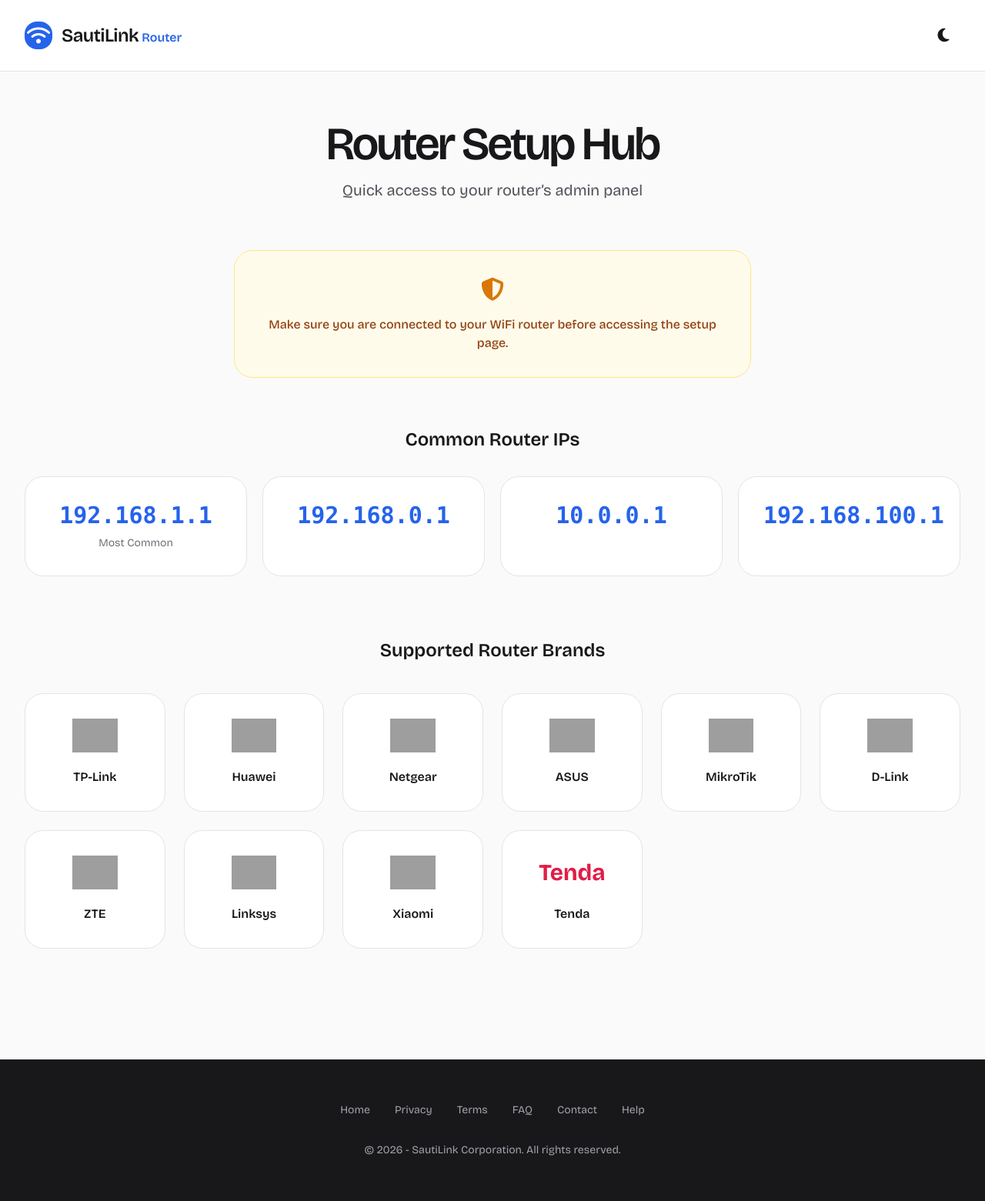
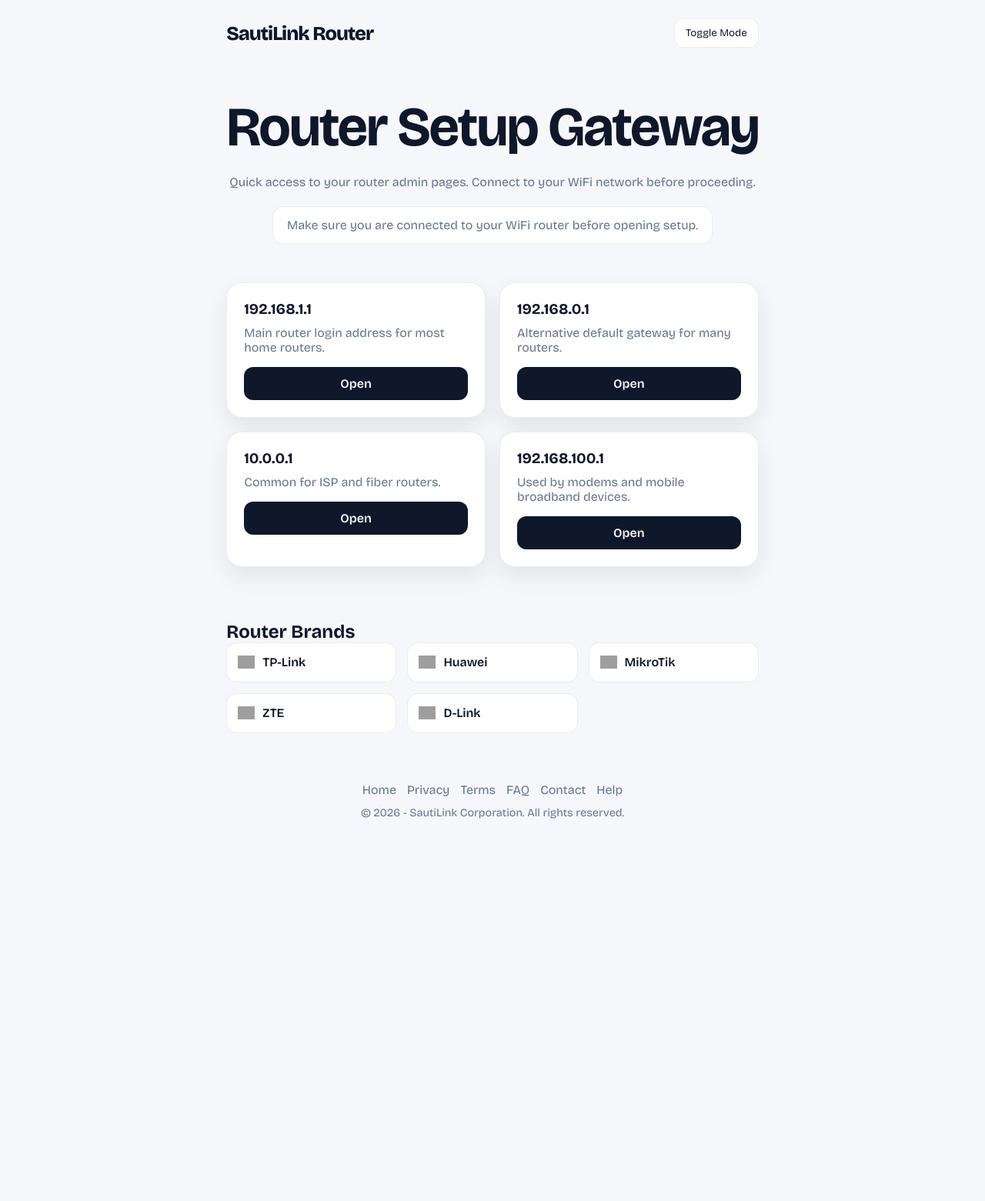
Before and after one commit to sautilink/router, a plain HTML site: page index.html in a window 1280 px wide. Shown: the whole page at 77% size. After the commit the page ends 1105 px from the top, so only its background shows below. Drawn offline with nearby package versions, Linux system fonts and the light colour scheme; grey boxes are pictures that could not be loaded.

Commit message:
Update index.html
Updated meta tags and styles for improved layout and functionality.

```diff
--- a/index.html
+++ b/index.html
@@ -1,202 +1,265 @@
-<!DOCTYPE html>
-<html lang="en">
+<!DOCTYPE html><html lang="en">
 <head>
-  <meta charset="UTF-8">
-  <meta name="viewport" content="width=device-width, initial-scale=1.0">
+  <meta charset="UTF-8" />
+  <meta name="viewport" content="width=device-width, initial-scale=1.0" />  <title>Router Setup Gateway — SautiLink</title>
+  <meta name="description" content="Quickly access your router admin page with SautiLink Router Gateway. Open common router login addresses, setup WiFi routers, and manage your network easily." />
+  <meta name="keywords" content="Router Login, Router Setup, WiFi Admin, TP-Link Login, Huawei Router, Mikrotik Login, 192.168.1.1, SautiLink" />
+  <meta name="author" content="SautiLink Corporation" />  <meta property="og:title" content="Router Setup Gateway — SautiLink" />
+  <meta property="og:description" content="Access your router admin page instantly with SautiLink Router Gateway." />
+  <meta property="og:type" content="website" />
+  <meta property="og:url" content="https://router.sautilink.com" />  <link rel="preconnect" href="https://fonts.googleapis.com">
+  <link rel="preconnect" href="https://fonts.gstatic.com" crossorigin>
+  <link href="https://fonts.googleapis.com/css2?family=Bricolage+Grotesque:wght@300;400;500;600;700;800&display=swap" rel="stylesheet">  <style>
+    :root {
+      --bg: #f6f7fb;
+      --card: #ffffff;
+      --text: #0f172a;
+      --muted: #64748b;
+      --border: rgba(15, 23, 42, 0.08);
+      --primary: #0f172a;
+      --shadow: 0 12px 30px rgba(0,0,0,0.08);
+    }
 
-  <title>Router Setup Hub - SautiLink</title>
-  <meta name="description" content="Quick and easy access to your router admin panel. Support for TP-Link, Huawei, Netgear, ASUS, MikroTik and many more.">
+    body.dark {
+      --bg: #070b18;
+      --card: #0f172a;
+      --text: #f8fafc;
+      --muted: #94a3b8;
+      --border: rgba(255,255,255,0.08);
+      --primary: #f8fafc;
+      --shadow: 0 12px 30px rgba(0,0,0,0.4);
+    }
 
-  <meta property="og:title" content="Router Setup Hub - SautiLink">
-  <meta property="og:description" content="Fast router login for all major brands">
-  <meta property="og:url" content="https://router.sautilink.com">
-
-  <link rel="icon" href="https://www.sautilink.com/favicon.ico" type="image/x-icon">
-
-  <!-- Bricolage Grotesque Font -->
-  <link href="https://fonts.googleapis.com/css2?family=Bricolage+Grotesque:wght@400;500;600;700&display=swap" rel="stylesheet">
-
-  <script src="https://cdn.tailwindcss.com"></script>
-  <link rel="stylesheet" href="https://cdnjs.cloudflare.com/ajax/libs/font-awesome/6.6.0/css/all.min.css">
-
-  <style>
-    body {
-      font-family: 'Bricolage Grotesque', system-ui, sans-serif;
-    }
-    .heading-font {
+    * {
+      margin: 0;
+      padding: 0;
+      box-sizing: border-box;
       font-family: 'Bricolage Grotesque', sans-serif;
     }
-    .brand-card {
-      transition: all 0.4s cubic-bezier(0.4, 0.0, 0.2, 1);
+
+    body {
+      background: var(--bg);
+      color: var(--text);
+      transition: 0.25s ease;
+      min-height: 100vh;
+      display: flex;
+      flex-direction: column;
     }
-    .brand-card:hover {
-      transform: translateY(-12px);
-      box-shadow: 0 25px 50px -12px rgb(0 0 0 / 0.15);
+
+    .container {
+      max-width: 1200px;
+      margin: auto;
+      padding: 24px;
     }
-  </style>
-</head>
-<body class="bg-zinc-50 dark:bg-zinc-950 text-zinc-900 dark:text-zinc-100 min-h-screen transition-colors">
 
-  <!-- Navbar -->
-  <nav class="bg-white dark:bg-zinc-900 border-b border-zinc-200 dark:border-zinc-800 sticky top-0 z-50">
-    <div class="max-w-7xl mx-auto px-8 py-6 flex justify-between items-center">
-      <div class="flex items-center gap-3">
-        <div class="w-9 h-9 bg-blue-600 rounded-2xl flex items-center justify-center">
-          <i class="fa-solid fa-wifi text-white text-2xl"></i>
-        </div>
-        <div class="heading-font">
-          <span class="text-2xl font-semibold tracking-tight">SautiLink</span>
-          <span class="text-blue-600 font-semibold">Router</span>
-        </div>
+    header {
+      display: flex;
+      justify-content: space-between;
+      align-items: center;
+      margin-bottom: 60px;
+    }
+
+    .logo {
+      font-size: 1.6rem;
+      font-weight: 800;
+      letter-spacing: -1px;
+    }
+
+    .theme-btn {
+      padding: 10px 14px;
+      border-radius: 12px;
+      border: 1px solid var(--border);
+      background: var(--card);
+      color: var(--text);
+      cursor: pointer;
+      transition: 0.2s;
+    }
+
+    .hero {
+      text-align: center;
+      margin-bottom: 50px;
+    }
+
+    .hero h1 {
+      font-size: clamp(2.5rem, 6vw, 4.5rem);
+      letter-spacing: -2px;
+      margin-bottom: 16px;
+    }
+
+    .hero p {
+      color: var(--muted);
+      max-width: 720px;
+      margin: auto;
+      line-height: 1.6;
+    }
+
+    .notice {
+      margin-top: 18px;
+      padding: 14px 18px;
+      border: 1px solid var(--border);
+      border-radius: 14px;
+      background: var(--card);
+      display: inline-block;
+      color: var(--muted);
+    }
+
+    .grid {
+      display: grid;
+      grid-template-columns: repeat(auto-fit, minmax(240px, 1fr));
+      gap: 18px;
+      margin-top: 40px;
+    }
+
+    .card {
+      background: var(--card);
+      border: 1px solid var(--border);
+      border-radius: 20px;
+      padding: 22px;
+      box-shadow: var(--shadow);
+      transition: 0.2s;
+    }
+
+    .card:hover {
+      transform: translateY(-3px);
+    }
+
+    .card h3 {
+      margin-bottom: 10px;
+      font-size: 1.2rem;
+    }
+
+    .card p {
+      color: var(--muted);
+      margin-bottom: 16px;
+    }
+
+    .btn {
+      display: block;
+      text-align: center;
+      padding: 12px;
+      border-radius: 12px;
+      background: var(--primary);
+      color: var(--bg);
+      text-decoration: none;
+      font-weight: 600;
+    }
+
+    .brands {
+      margin-top: 70px;
+    }
+
+    .brand-grid {
+      display: grid;
+      grid-template-columns: repeat(auto-fit, minmax(180px, 1fr));
+      gap: 14px;
+    }
+
+    .brand {
+      display: flex;
+      align-items: center;
+      gap: 10px;
+      padding: 14px;
+      border-radius: 14px;
+      border: 1px solid var(--border);
+      background: var(--card);
+      text-decoration: none;
+      color: var(--text);
+      font-weight: 600;
+      transition: 0.2s;
+    }
+
+    .brand:hover {
+      transform: translateY(-2px);
+    }
+
+    .brand img {
+      width: 22px;
+      height: 22px;
+      object-fit: contain;
+    }
+
+    footer {
+      margin-top: auto;
+      padding: 40px 20px;
+      text-align: center;
+    }
+
+    .footer-links {
+      display: flex;
+      flex-wrap: wrap;
+      justify-content: center;
+      gap: 14px;
+      margin-bottom: 12px;
+    }
+
+    .footer-links a {
+      color: var(--muted);
+      text-decoration: none;
+    }
+
+    .footer-links a:hover {
+      color: var(--text);
+    }
+
+    .copyright {
+      color: var(--muted);
+      font-size: 0.9rem;
+    }
+  </style></head>
+<body><div class="container">  <header>
+    <div class="logo">SautiLink Router</div>
+    <button class="theme-btn" id="toggle">Toggle Mode</button>
+  </header>  <section class="hero">
+    <h1>Router Setup Gateway</h1>
+    <p>Quick access to your router admin pages. Connect to your WiFi network before proceeding.</p>
+    <div class="notice">Make sure you are connected to your WiFi router before opening setup.</div>
+  </section>  <section class="grid"><div class="card">
+  <h3>192.168.1.1</h3>
+  <p>Main router login address for most home routers.</p>
+  <a class="btn" href="http://192.168.1.1">Open</a>
 </div>
 
-      <button id="theme-toggle" class="w-11 h-11 flex items-center justify-center rounded-2xl hover:bg-zinc-100 dark:hover:bg-zinc-800 transition">
-        <i id="theme-icon" class="fa-solid fa-moon text-xl"></i>
-      </button>
-    </div>
-  </nav>
-
-  <div class="max-w-7xl mx-auto px-8 py-16">
-
-    <div class="text-center max-w-3xl mx-auto mb-16">
-      <h1 class="heading-font text-5xl md:text-6xl font-semibold tracking-tighter mb-4">Router Setup Hub</h1>
-      <p class="text-xl text-zinc-600 dark:text-zinc-400">
-        Quick access to your router’s admin panel
-      </p>
+<div class="card">
+  <h3>192.168.0.1</h3>
+  <p>Alternative default gateway for many routers.</p>
+  <a class="btn" href="http://192.168.0.1">Open</a>
 </div>
 
-    <!-- Warning -->
-    <div class="max-w-2xl mx-auto bg-amber-50 dark:bg-amber-950 border border-amber-200 dark:border-amber-900 rounded-3xl p-8 mb-16 text-center">
-      <i class="fa-solid fa-shield-halved text-3xl text-amber-600 mb-4"></i>
-      <p class="font-medium text-amber-800 dark:text-amber-300">
-        Make sure you are connected to your WiFi router before accessing the setup page.
-      </p>
+<div class="card">
+  <h3>10.0.0.1</h3>
+  <p>Common for ISP and fiber routers.</p>
+  <a class="btn" href="http://10.0.0.1">Open</a>
 </div>
 
-    <!-- Common IPs -->
-    <div class="mb-20">
-      <h2 class="heading-font text-2xl font-semibold mb-8 text-center">Common Router IPs</h2>
-      <div class="grid grid-cols-2 md:grid-cols-4 gap-5">
-        <a href="http://192.168.1.1" target="_blank" class="brand-card bg-white dark:bg-zinc-900 border border-zinc-200 dark:border-zinc-800 rounded-3xl p-8 text-center hover:border-blue-500">
-          <p class="font-mono text-3xl font-bold text-blue-600">192.168.1.1</p>
-          <p class="text-sm text-zinc-500 mt-2">Most Common</p>
-        </a>
-        <a href="http://192.168.0.1" target="_blank" class="brand-card bg-white dark:bg-zinc-900 border border-zinc-200 dark:border-zinc-800 rounded-3xl p-8 text-center hover:border-blue-500">
-          <p class="font-mono text-3xl font-bold text-blue-600">192.168.0.1</p>
-        </a>
-        <a href="http://10.0.0.1" target="_blank" class="brand-card bg-white dark:bg-zinc-900 border border-zinc-200 dark:border-zinc-800 rounded-3xl p-8 text-center hover:border-blue-500">
-          <p class="font-mono text-3xl font-bold text-blue-600">10.0.0.1</p>
-        </a>
-        <a href="http://192.168.100.1" target="_blank" class="brand-card bg-white dark:bg-zinc-900 border border-zinc-200 dark:border-zinc-800 rounded-3xl p-8 text-center hover:border-blue-500">
-          <p class="font-mono text-3xl font-bold text-blue-600">192.168.100.1</p>
-        </a>
-      </div>
+<div class="card">
+  <h3>192.168.100.1</h3>
+  <p>Used by modems and mobile broadband devices.</p>
+  <a class="btn" href="http://192.168.100.1">Open</a>
 </div>
 
-    <!-- Brands -->
-    <div>
-      <h2 class="heading-font text-2xl font-semibold mb-10 text-center">Supported Router Brands</h2>
-      <div class="grid grid-cols-2 md:grid-cols-3 lg:grid-cols-4 xl:grid-cols-6 gap-6">
-        <!-- TP-Link -->
-        <a href="http://192.168.1.1" target="_blank" class="brand-card bg-white dark:bg-zinc-900 border border-zinc-200 dark:border-zinc-800 rounded-3xl p-8 text-center hover:border-blue-500">
-          <img src="https://upload.wikimedia.org/wikipedia/commons/thumb/d/d0/TPLINK_Logo_2.svg/512px-TPLINK_Logo_2.svg.png" alt="TP-Link" class="h-11 mx-auto mb-5">
-          <h3 class="font-semibold">TP-Link</h3>
-        </a>
-
-        <!-- Huawei -->
-        <a href="http://192.168.1.1" target="_blank" class="brand-card bg-white dark:bg-zinc-900 border border-zinc-200 dark:border-zinc-800 rounded-3xl p-8 text-center hover:border-blue-500">
-          <img src="https://upload.wikimedia.org/wikipedia/commons/thumb/9/9f/Huawei_Logo.svg/512px-Huawei_Logo.svg.png" alt="Huawei" class="h-11 mx-auto mb-5">
-          <h3 class="font-semibold">Huawei</h3>
-        </a>
-
-        <!-- Netgear -->
-        <a href="http://192.168.1.1" target="_blank" class="brand-card bg-white dark:bg-zinc-900 border border-zinc-200 dark:border-zinc-800 rounded-3xl p-8 text-center hover:border-blue-500">
-          <img src="https://upload.wikimedia.org/wikipedia/commons/thumb/2/2e/Netgear_logo.svg/512px-Netgear_logo.svg.png" alt="Netgear" class="h-11 mx-auto mb-5">
-          <h3 class="font-semibold">Netgear</h3>
-        </a>
-
-        <!-- ASUS -->
-        <a href="http://192.168.1.1" target="_blank" class="brand-card bg-white dark:bg-zinc-900 border border-zinc-200 dark:border-zinc-800 rounded-3xl p-8 text-center hover:border-blue-500">
-          <img src="https://upload.wikimedia.org/wikipedia/commons/thumb/8/8c/Asus_Logo.svg/512px-Asus_Logo.svg.png" alt="ASUS" class="h-11 mx-auto mb-5">
-          <h3 class="font-semibold">ASUS</h3>
-        </a>
-
-        <!-- MikroTik -->
-        <a href="http://192.168.88.1" target="_blank" class="brand-card bg-white dark:bg-zinc-900 border border-zinc-200 dark:border-zinc-800 rounded-3xl p-8 text-center hover:border-blue-500">
-          <img src="https://mikrotik.com/images/logo.svg" alt="MikroTik" class="h-11 mx-auto mb-5">
-          <h3 class="font-semibold">MikroTik</h3>
-        </a>
-
-        <!-- D-Link -->
-        <a href="http://192.168.0.1" target="_blank" class="brand-card bg-white dark:bg-zinc-900 border border-zinc-200 dark:border-zinc-800 rounded-3xl p-8 text-center hover:border-blue-500">
-          <img src="https://upload.wikimedia.org/wikipedia/commons/thumb/4/45/D-Link_wordmark.svg/512px-D-Link_wordmark.svg.png" alt="D-Link" class="h-11 mx-auto mb-5">
-          <h3 class="font-semibold">D-Link</h3>
-        </a>
-
-        <!-- ZTE -->
-        <a href="http://192.168.1.1" target="_blank" class="brand-card bg-white dark:bg-zinc-900 border border-zinc-200 dark:border-zinc-800 rounded-3xl p-8 text-center hover:border-blue-500">
-          <img src="https://upload.wikimedia.org/wikipedia/commons/thumb/6/6f/ZTE_Logo.svg/512px-ZTE_Logo.svg.png" alt="ZTE" class="h-11 mx-auto mb-5">
-          <h3 class="font-semibold">ZTE</h3>
-        </a>
-
-        <!-- Linksys -->
-        <a href="http://192.168.1.1" target="_blank" class="brand-card bg-white dark:bg-zinc-900 border border-zinc-200 dark:border-zinc-800 rounded-3xl p-8 text-center hover:border-blue-500">
-          <img src="https://upload.wikimedia.org/wikipedia/commons/thumb/6/6a/Linksys_logo.svg/512px-Linksys_logo.svg.png" alt="Linksys" class="h-11 mx-auto mb-5">
-          <h3 class="font-semibold">Linksys</h3>
-        </a>
-
-        <!-- Xiaomi -->
-        <a href="http://192.168.1.1" target="_blank" class="brand-card bg-white dark:bg-zinc-900 border border-zinc-200 dark:border-zinc-800 rounded-3xl p-8 text-center hover:border-blue-500">
-          <img src="https://upload.wikimedia.org/wikipedia/commons/thumb/a/a6/Xiaomi_logo.svg/512px-Xiaomi_logo.svg.png" alt="Xiaomi" class="h-11 mx-auto mb-5">
-          <h3 class="font-semibold">Xiaomi</h3>
-        </a>
-
-        <!-- Tenda -->
-        <a href="http://192.168.1.1" target="_blank" class="brand-card bg-white dark:bg-zinc-900 border border-zinc-200 dark:border-zinc-800 rounded-3xl p-8 text-center hover:border-blue-500">
-          <div class="h-11 flex items-center justify-center text-3xl font-bold text-rose-600 mb-5">Tenda</div>
-          <h3 class="font-semibold">Tenda</h3>
-        </a>
-      </div>
-    </div>
+  </section>  <section class="brands">
+    <h2>Router Brands</h2><div class="brand-grid">
+  <a class="brand" href="http://192.168.1.1"><img src="https://logo.clearbit.com/tp-link.com">TP-Link</a>
+  <a class="brand" href="http://192.168.1.1"><img src="https://logo.clearbit.com/huawei.com">Huawei</a>
+  <a class="brand" href="http://192.168.88.1"><img src="https://logo.clearbit.com/mikrotik.com">MikroTik</a>
+  <a class="brand" href="http://192.168.1.1"><img src="https://logo.clearbit.com/zte.com.cn">ZTE</a>
+  <a class="brand" href="http://192.168.0.1"><img src="https://logo.clearbit.com/dlink.com">D-Link</a>
 </div>
 
-  <!-- Footer -->
-  <footer class="bg-zinc-900 text-zinc-400 py-14 mt-20">
-    <div class="max-w-7xl mx-auto px-8">
-      <div class="flex flex-wrap justify-center gap-x-8 gap-y-3 text-sm mb-8">
-        <a href="https://www.sautilink.com" class="hover:text-white transition">Home</a>
-        <a href="https://sautilink.com/privacy" class="hover:text-white transition">Privacy</a>
-        <a href="https://sautilink.com/terms" class="hover:text-white transition">Terms</a>
-        <a href="https://sautilink.com/faq" class="hover:text-white transition">FAQ</a>
-        <a href="https://sautilink.com/contact" class="hover:text-white transition">Contact</a>
-        <a href="https://sautilink.com/help" class="hover:text-white transition">Help</a>
+  </section></div><footer>
+  <div class="footer-links">
+    <a href="https://www.sautilink.com">Home</a>
+    <a href="https://sautilink.com/privacy">Privacy</a>
+    <a href="https://sautilink.com/terms">Terms</a>
+    <a href="https://sautilink.com/faq">FAQ</a>
+    <a href="https://sautilink.com/contact">Contact</a>
+    <a href="https://sautilink.com/help">Help</a>
   </div>
-      <div class="text-center text-sm">
-        © 2026 - SautiLink Corporation. All rights reserved.
-      </div>
-    </div>
-  </footer>
-
-  <script>
-    // Dark Mode Toggle
-    const toggle = document.getElementById('theme-toggle');
-    const icon = document.getElementById('theme-icon');
-
-    if (localStorage.theme === 'dark' || (!('theme' in localStorage) && window.matchMedia('(prefers-color-scheme: dark)').matches)) {
-      document.documentElement.classList.add('dark');
-      icon.classList.replace('fa-moon', 'fa-sun');
-    }
-
-    toggle.addEventListener('click', () => {
-      document.documentElement.classList.toggle('dark');
-      if (document.documentElement.classList.contains('dark')) {
-        icon.classList.replace('fa-moon', 'fa-sun');
-        localStorage.theme = 'dark';
-      } else {
-        icon.classList.replace('fa-sun', 'fa-moon');
-        localStorage.theme = 'light';
-      }
+  <div class="copyright">© 2026 - SautiLink Corporation. All rights reserved.</div>
+</footer><script>
+  const btn = document.getElementById('toggle');
+  btn.addEventListener('click', () => {
+    document.body.classList.toggle('dark');
   });
-  </script>
-</body>
+</script></body>
 </html>
```
Lines whose indentation alone changed are shown as unchanged.
